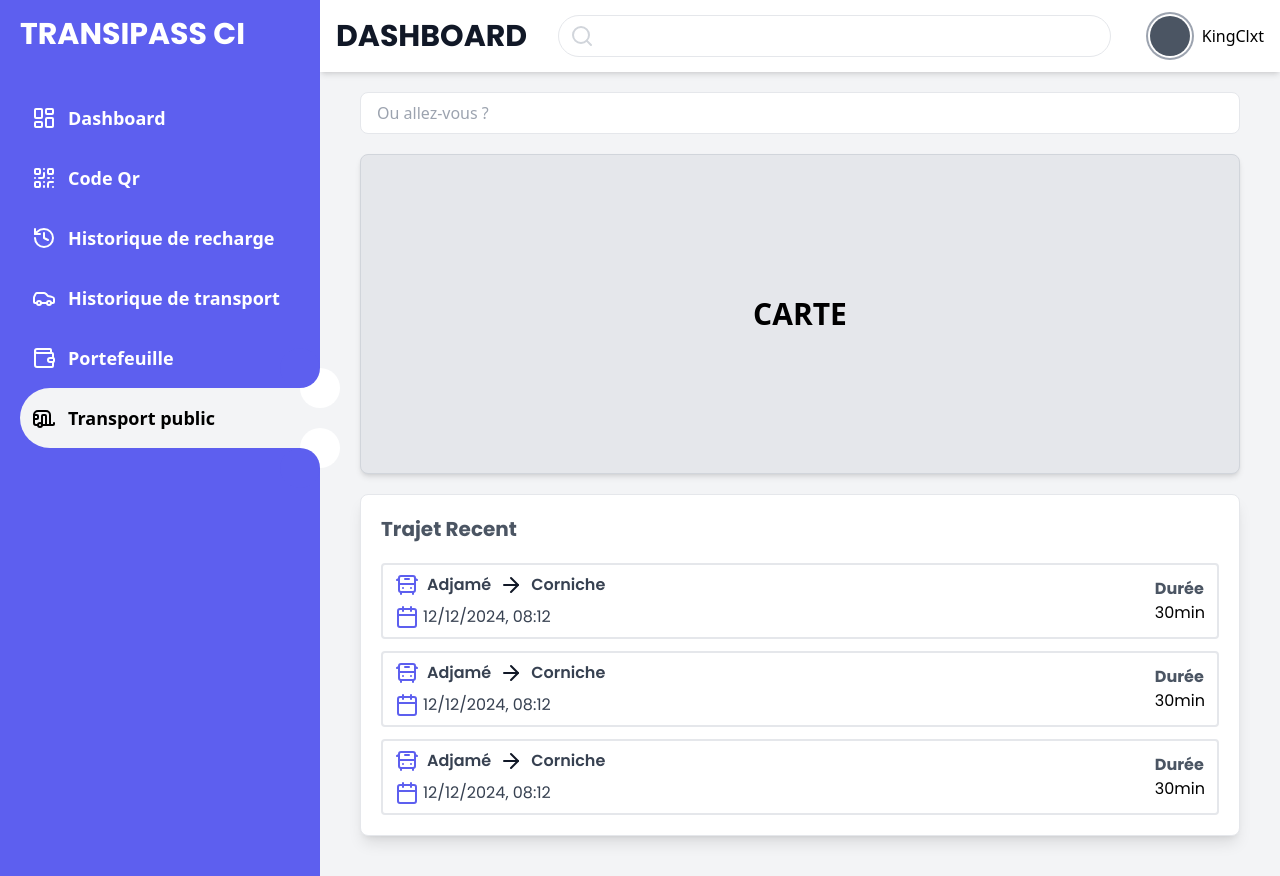
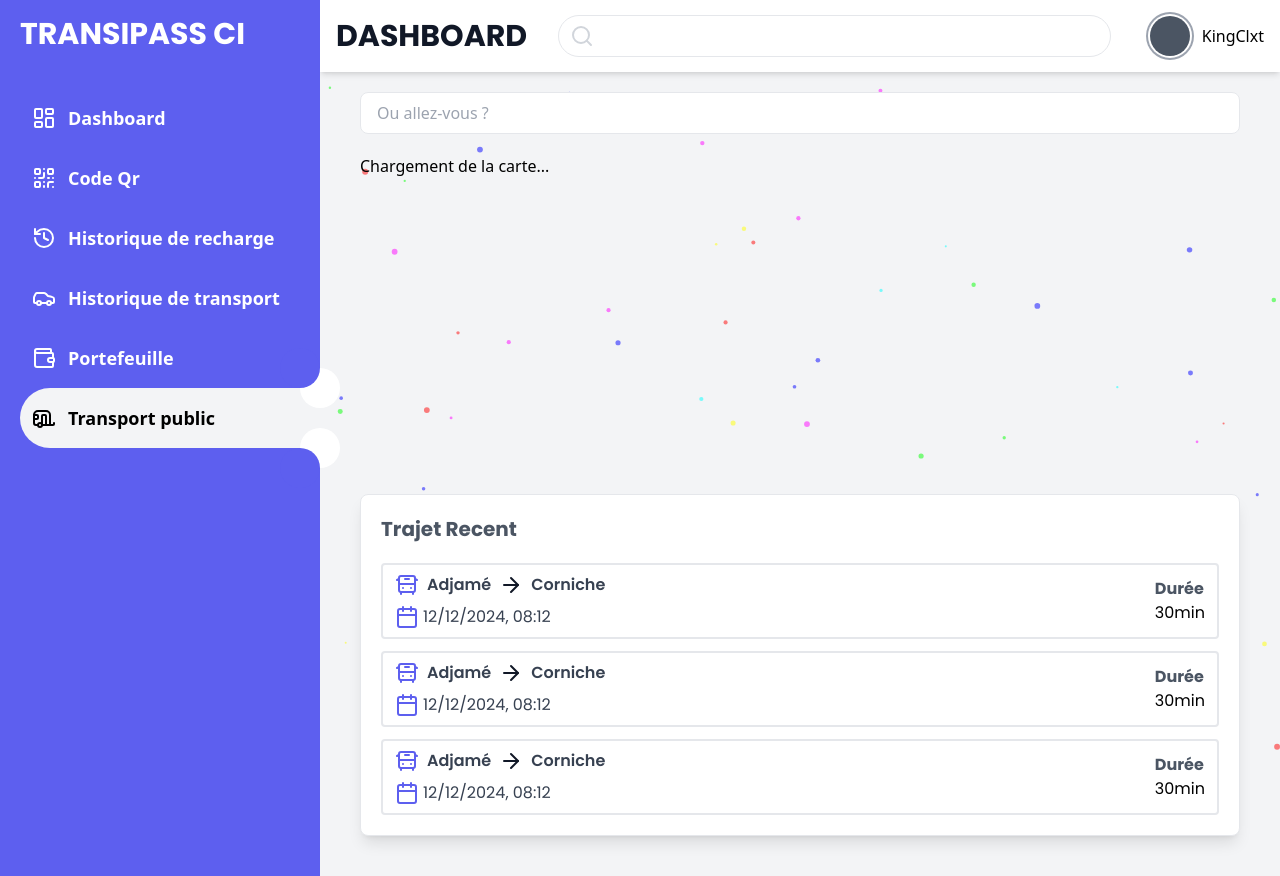
Before and after one commit to KingClxt/TRANSIPASS-, a React (Vite) app: page /dashboard/travel in a window 1280 px wide. Built offline with nearby package versions, Linux system fonts and the light colour scheme; no server answers; a web font is replaced by a local one.

Commit message:
add partcles.js

```diff
--- a/src/components/ContentDashBoard.jsx
+++ b/src/components/ContentDashBoard.jsx
@@ -5,7 +5,7 @@ import { DashBoardNav } from "./DashBoardNav"
 
 export const ContentDashboard = ()=>{
     return (
-        <section className="w-full pb-24 overflow-y-hidden sm:w-3/4 sm:pb-10">
+        <section className="w-full z-10 pb-24 overflow-y-hidden sm:w-3/4 sm:pb-10">
             <DashBoardNav />
             <Outlet />
         </section>
--- /dev/null
+++ b/src/components/Dashboard/ParticlesComposant.jsx
@@ -0,0 +1,75 @@
+import { useCallback } from "react";
+import { loadSlim } from "tsparticles-slim";
+import Particles from "react-tsparticles";
+
+const ParticlesComposant = () => {
+    const particlesInit = useCallback(async (engine) => {
+        await loadSlim(engine);
+    }, []);
+
+    return (
+        <Particles
+            id="tsparticles"
+            init={particlesInit}
+            options={{
+                fullScreen: {
+                    enable: true,
+                    zIndex: 2
+                },
+                particles: {
+                    number: {
+                        value: 80,
+                        density: {
+                            enable: true,
+                            value_area: 800
+                        }
+                    },
+                    color: {
+                        value: ["#FF0000", "#00FF00", "#0000FF", "#FFFF00", "#FF00FF", "#00FFFF"]
+                    },
+                    shape: {
+                        type: "circle"
+                    },
+                    opacity: {
+                        value: 0.5,
+                        random: false
+                    },
+                    size: {
+                        value: 3,
+                        random: true
+                    },
+                    move: {
+                        enable: true,
+                        speed: 2,
+                        direction: "none",
+                        random: true,
+                        straight: false,
+                        outModes: {
+                            default: "bounce"
+                        }
+                    }
+                },
+                interactivity: {
+                    detectsOn: "window",
+                    events: {
+                        onHover: {
+                            enable: true,
+                            mode: "repulse"
+                        }
+                    },
+                    modes: {
+                        repulse: {
+                            distance: 100,
+                            duration: 0.4
+                        }
+                    }
+                },
+                background: {
+                    color: "transparent"
+                }
+            }}
+        />
+    );
+};
+
+export default ParticlesComposant;
--- a/src/components/PublicTravel/CarteBox.jsx
+++ b/src/components/PublicTravel/CarteBox.jsx
@@ -1,10 +1,58 @@
+import { MapContainer, TileLayer, Marker, Popup } from 'react-leaflet';
+import { Icon } from 'leaflet';
+import { useEffect, useState } from 'react';
 
+// Définition de l'icône avec des URLs absolues
+const customIcon = new Icon({
+    iconUrl: "https://unpkg.com/leaflet@1.7.1/dist/images/marker-icon.png",
+    iconRetinaUrl: "https://unpkg.com/leaflet@1.7.1/dist/images/marker-icon-2x.png",
+    shadowUrl: "https://unpkg.com/leaflet@1.7.1/dist/images/marker-shadow.png",
+    iconSize: [25, 41],
+    iconAnchor: [12, 41],
+    popupAnchor: [1, -34],
+    shadowSize: [41, 41]
+});
 
+export const CarteBox = () => {
+    // Position par défaut (Abidjan) et état pour contrôler le chargement
+    const [position, setPosition] = useState([5.3600, -4.0083]);
+    const [isLoading, setIsLoading] = useState(true);
 
-export const CarteBox = ()=>{
+    useEffect(() => {
+        navigator.geolocation.getCurrentPosition(
+            (pos) => {
+                setPosition([pos.coords.latitude, pos.coords.longitude]);
+                setIsLoading(false);
+            },
+            (error) => {
+                console.log("Erreur de géolocalisation :", error);
+                setIsLoading(false);
+            }
+        );
+    }, []);
+
+    // Ne rendre la carte que lorsque nous avons la position
+    if (isLoading) {
+        return <div className="h-[20rem]">Chargement de la carte...</div>;
+    }
+
     return (
-        <div className="h-[20rem] flex items-center justify-center shadow-md border border-gray-300 font-bold rounded-lg bg-gray-200 text-3xl">
-            CARTE
+        <div className="h-[20rem]">
+            <MapContainer
+                center={position}
+                zoom={13}
+                style={{ height: "100%", width: "100%" }}
+            >
+                <TileLayer
+                    url="https://{s}.tile.openstreetmap.org/{z}/{x}/{y}.png"
+                    attribution='&copy; <a href="https://www.openstreetmap.org/copyright">OpenStreetMap</a> contributors'
+                />
+                <Marker position={position} icon={customIcon}>
+                    <Popup>
+                        Vous êtes ici !
+                    </Popup>
+                </Marker>
+            </MapContainer>
         </div>
-    )
-}
+    );
+};
--- a/src/components/SidebareAdmin.jsx
+++ b/src/components/SidebareAdmin.jsx
@@ -7,7 +7,7 @@ export const SideBarAdmin = ()=>{
     return (
         <>
             {/* Si nous somme sur un ecran moyen une sidbar sort */}
-            <aside className="min-h-screen bg-[#5D5FEF] pl-1 lg:pl-5 pt-4 hidden sm:block md:w-1/4">
+            <aside className="min-h-screen z-10 bg-[#5D5FEF] pl-1 lg:pl-5 pt-4 hidden sm:block md:w-1/4">
                 <div>
                     <h1 className="md:text-xl mb-9 lg:text-3xl text-white font-bold font-poppins">
                         TRANSIPASS CI
--- a/src/index.css
+++ b/src/index.css
@@ -1,4 +1,5 @@
 @import url('https://fonts.googleapis.com/css2?family=IBM+Plex+Mono:ital,wght@0,100;0,200;0,300;0,400;0,500;0,600;0,700;1,100;1,200;1,300;1,400;1,500;1,600;1,700&family=Jaro:opsz@6..72&family=Poppins:ital,wght@0,100;0,200;0,300;0,400;0,500;0,600;0,700;0,800;0,900;1,100;1,200;1,300;1,400;1,500;1,600;1,700;1,800;1,900&display=swap');
+@import url('https://unpkg.com/leaflet/dist/leaflet.css');
 @tailwind base;
 @tailwind components;
 @tailwind utilities;
--- a/src/pages/Root.jsx
+++ b/src/pages/Root.jsx
@@ -1,11 +1,12 @@
 
 import { SideBarAdmin } from "../components/SidebareAdmin"
 import { ContentDashboard } from "../components/ContentDashBoard"
-
+import ParticlesComposant from "../components/Dashboard/ParticlesComposant"
 
 export const Root = ()=>{
     return(
         <section className="flex bg-gray-100 min-h-screen">
+            <ParticlesComposant />
             <SideBarAdmin />
             <ContentDashboard />
         </section>
```
Also changed, not shown: package.json (+6 -1 lines), src/components/SidbarItem.jsx (line endings or trailing spaces), 1 other file (tests, documents, lock files or other folders).
